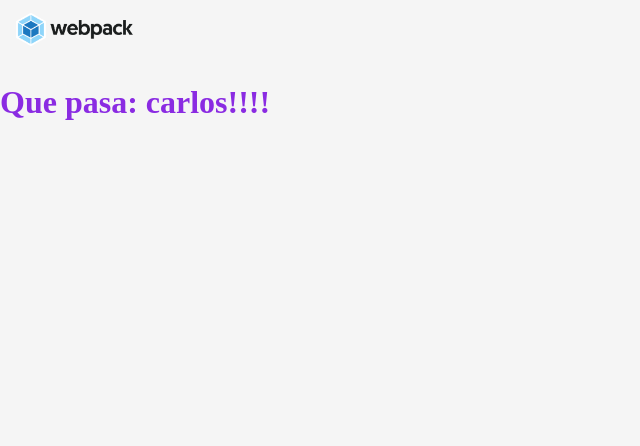
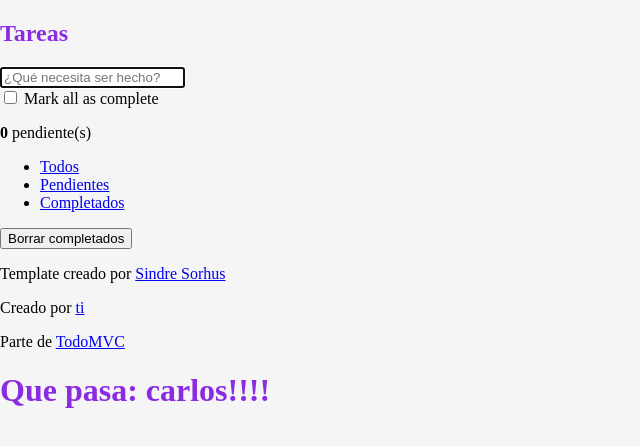
Before and after one commit to KrotthY/webpack, a website built with webpack: page src/index.html in a window 1280 px wide. Shown: the whole page, without its empty margins (0-640 px from the left). Built offline with nearby package versions, Linux system fonts and the light colour scheme.

Commit message:
Primero commit

```diff
--- a/src/index.html
+++ b/src/index.html
@@ -1,13 +1,66 @@
 <!DOCTYPE html>
 <html lang="en">
 	<head>
-		<meta charset="UTF-8" />
-		<meta http-equiv="X-UA-Compatible" content="IE=edge" />
-		<meta name="viewport" content="width=device-width, initial-scale=1.0" />
-		<title>Webpack</title>
+		<meta charset="utf-8" />
+		<meta name="viewport" content="width=device-width, initial-scale=1" />
+		<title>Template • TodoMVC</title>
 	</head>
 	<body>
-		<!---comentario--->
-		<img src="assets/img/webpack-logo.png" alt="webpack-logo" />
+		<section class="todoapp">
+			<header class="header">
+				<h1>Tareas</h1>
+				<input class="new-todo" placeholder="¿Qué necesita ser hecho?" autofocus />
+			</header>
+			<!-- This section should be hidden by default and shown when there are todos -->
+			<section class="main">
+				<input id="toggle-all" class="toggle-all" type="checkbox" />
+				<label for="toggle-all">Mark all as complete</label>
+				<ul class="todo-list">
+					<!-- These are here just to show the structure of the list items -->
+					<!-- List items should get the class `editing` when editing and `completed` when marked as completed -->
+					<!-- <li class="completed" data-id="abc">
+						<div class="view">
+							<input class="toggle" type="checkbox" checked>
+							<label>Probar JavaScript</label>
+							<button class="destroy"></button>
+						</div>
+						<input class="edit" value="Create a TodoMVC template">
+					</li> -->
+					<!-- <li>
+						<div class="view">
+							<input class="toggle" type="checkbox">
+							<label>Comprar un unicornio</label>
+							<button class="destroy"></button>
+						</div>
+						<input class="edit" value="Rule the web">
+					</li> -->
+				</ul>
+			</section>
+			<!-- This footer should hidden by default and shown when there are todos -->
+			<footer class="footer">
+				<!-- This should be `0 items left` by default -->
+				<span class="todo-count"><strong>0</strong> pendiente(s)</span>
+				<!-- Remove this if you don't implement routing -->
+				<ul class="filters">
+					<li>
+						<a class="selected filtro" class="selected" href="#/">Todos</a>
+					</li>
+					<li>
+						<a class="filtro" href="#/active">Pendientes</a>
+					</li>
+					<li>
+						<a class="filtro" href="#/completed">Completados</a>
+					</li>
+				</ul>
+				<!-- Hidden if no completed items are left ↓ -->
+				<button class="clear-completed">Borrar completados</button>
+			</footer>
+		</section>
+		<footer class="info">
+			<p>Template creado por <a href="http://sindresorhus.com">Sindre Sorhus</a></p>
+			<!-- Change this out with your name and url ↓ -->
+			<p>Creado por <a href="http://todomvc.com">ti</a></p>
+			<p>Parte de <a href="http://todomvc.com">TodoMVC</a></p>
+		</footer>
 	</body>
 </html>
```
